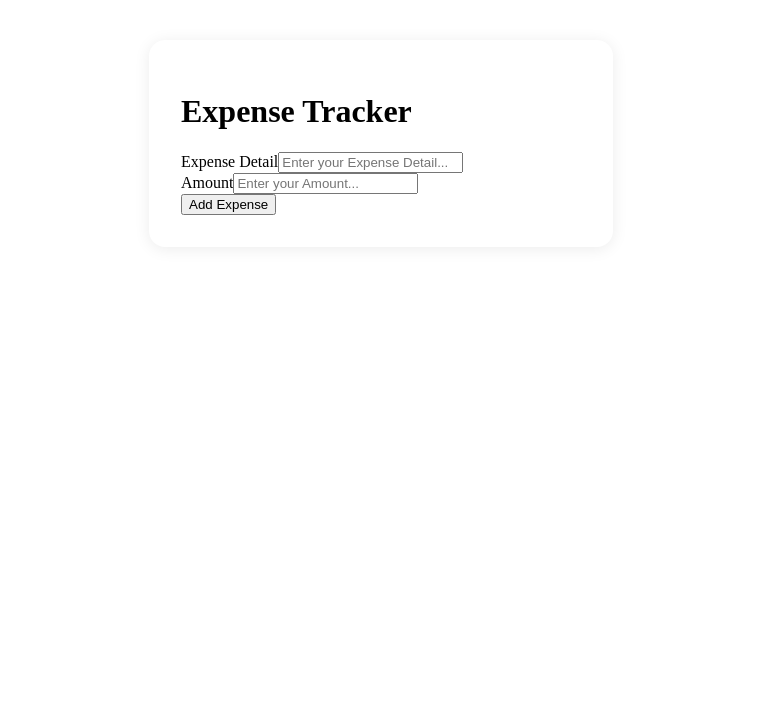
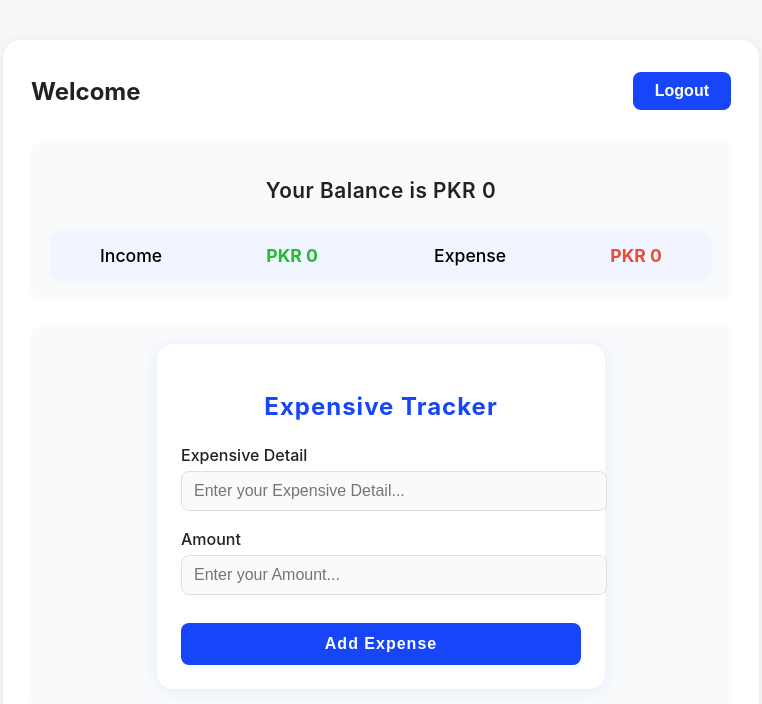
Before and after one commit to Mohsin563/FinalProject, a React (Vite) app: page / in a window 1280 px wide. Shown: the top 704 px of the page, without its empty margins (259-1021 px from the left). Built offline with nearby package versions, Linux system fonts and the light colour scheme.

Commit message:
Home , expensive table and details done

```diff
--- a/src/App.jsx
+++ b/src/App.jsx
@@ -5,12 +5,15 @@ import viteLogo from '/vite.svg'
 import Login from './pages/Login'
 import Signup from './pages/Signup'
 import ExpensiveForm from './pages/ExpensiveForm'
+import ExpensiveDetails from './pages/ExpensiveDetails'
+import ExpenseTable from './pages/ExpensiveTable'
+import Home from './pages/Home'
 function App() {
 
 
   return (
     <>
-      <ExpensiveForm/>
+      <Home/>
     </>
   )
 }
--- /dev/null
+++ b/src/pages/ExpensiveDetails.css
@@ -0,0 +1,36 @@
+.details-balance {
+  font-size: 1.3rem;
+  font-weight: 600;
+  color: #222;
+  background: #f8fafc;
+  border-radius: 10px;
+  padding: 18px 0 10px 0;
+  text-align: center;
+  margin-bottom: 18px;
+  letter-spacing: 0.5px;
+}
+
+.amounts-container {
+  display: flex;
+  justify-content: space-around;
+  align-items: center;
+  background: #f1f5ff;
+  border-radius: 10px;
+  padding: 14px 0;
+  font-size: 1.1rem;
+  font-weight: 500;
+  box-shadow: 0 1px 4px rgba(23,70,250,0.04);
+}
+
+.income-amount {
+  color: #22bb33;
+  font-weight: 700;
+  margin-left: 6px;
+  margin-right: 18px;
+}
+
+.expense-amount {
+  color: #e74c3c;
+  font-weight: 700;
+  margin-left: 6px;
+}
--- /dev/null
+++ b/src/pages/ExpensiveDetails.jsx
@@ -0,0 +1,21 @@
+import React from 'react'
+import './ExpensiveDetails.css';
+
+function ExpensiveDetails({ incomeAmt, expenseAmt }) {
+    return (
+        <div>
+            <div className="details-balance">
+                Your Balance is PKR {incomeAmt - expenseAmt}
+            </div>
+            {/* Show Income & Expense amount */}
+            <div className="amounts-container">
+                Income
+                <span className="income-amount">PKR {incomeAmt}</span>
+                Expense
+                <span className="expense-amount">PKR {expenseAmt}</span>
+            </div>
+        </div>
+    )
+}
+
+export default ExpensiveDetails
--- /dev/null
+++ b/src/pages/ExpensiveForm.css
@@ -0,0 +1,66 @@
+.expense-form-container {
+  background: #fff;
+  border-radius: 16px;
+  box-shadow: 0 2px 16px rgba(23,70,250,0.08);
+  padding: 32px 24px 24px 24px;
+  max-width: 400px;
+  margin: 0 auto;
+}
+
+.expense-form-container h1 {
+  text-align: center;
+  font-size: 1.5rem;
+  font-weight: 700;
+  margin-bottom: 24px;
+  color: #1746fa;
+  letter-spacing: 1px;
+}
+
+.expense-form {
+  display: flex;
+  flex-direction: column;
+  gap: 18px;
+}
+
+.expense-form label {
+  font-weight: 500;
+  margin-bottom: 6px;
+  color: #222;
+  display: block;
+}
+
+.expense-form input[type="text"],
+.expense-form input[type="number"] {
+  width: 100%;
+  padding: 10px 12px;
+  border-radius: 8px;
+  border: 1px solid #e0e0e0;
+  font-size: 16px;
+  background: #f8fafc;
+  transition: border 0.2s;
+}
+
+.expense-form input[type="text"]:focus,
+.expense-form input[type="number"]:focus {
+  border: 1.5px solid #1746fa;
+  outline: none;
+  background: #fff;
+}
+
+.expense-form button[type="submit"] {
+  background: #1746fa;
+  color: #fff;
+  font-weight: 700;
+  border: none;
+  border-radius: 8px;
+  padding: 12px 0;
+  font-size: 16px;
+  cursor: pointer;
+  margin-top: 10px;
+  transition: background 0.2s;
+  letter-spacing: 1px;
+}
+
+.expense-form button[type="submit"]:hover {
+  background: #0e2fa0;
+}
--- a/src/pages/ExpensiveForm.jsx
+++ b/src/pages/ExpensiveForm.jsx
@@ -1,7 +1,7 @@
 import React, { useState } from 'react'
+import './ExpensiveForm.css';
 
-
-function ExpenseForm({ addTransaction }) {
+function ExpensiveForm({ addTransaction }) {
 
     const [expenseInfo, setExpenseInfo] = useState({
         amount: '',
@@ -19,7 +19,6 @@ function ExpenseForm({ addTransaction }) {
         e.preventDefault();
         const { amount, text } = expenseInfo;
         if (!amount || !text) {
-
             return;
         }
         addTransaction(expenseInfo);
@@ -27,16 +26,16 @@ function ExpenseForm({ addTransaction }) {
     }
 
     return (
-        <div className='container'>
-            <h1>Expense Tracker</h1>
-            <form onSubmit={addExpenses}>
+        <div className='expense-form-container'>
+            <h1>Expensive Tracker</h1>
+            <form className="expense-form" onSubmit={addExpenses}>
                 <div>
-                    <label htmlFor='text'>Expense Detail</label>
+                    <label htmlFor='text'>Expensive Detail</label>
                     <input
                         onChange={handleChange}
                         type='text'
                         name='text'
-                        placeholder='Enter your Expense Detail...'
+                        placeholder='Enter your Expensive Detail...'
                         value={expenseInfo.text}
                     />
                 </div>
@@ -56,4 +55,4 @@ function ExpenseForm({ addTransaction }) {
     )
 }
 
-export default ExpenseForm
+export default ExpensiveForm
--- /dev/null
+++ b/src/pages/ExpensiveTable.jsx
@@ -0,0 +1,22 @@
+import React from 'react';
+
+const ExpensiveTable = ({ expenses, deleteExpens }) => {
+
+    return (
+        <div className="expense-list">
+            {expenses.map((expense, index) => (
+                <div key={index} className="expense-item">
+                    <button className="delete-button" onClick={() =>
+                        deleteExpens(expense._id)}>X</button>
+                    <div className="expense-description">{expense.text}</div>
+                    <div
+                        className="expense-amount"
+                        style={{ color: expense.amount > 0 ? '#27ae60' : '#c0392b' }}
+                    >PKR {expense.amount}</div>
+                </div>
+            ))}
+        </div>
+    );
+};
+
+export default ExpensiveTable;
--- /dev/null
+++ b/src/pages/Home.css
@@ -0,0 +1,64 @@
+body {
+  background: #f6f8fa;
+  font-family: 'Inter', Arial, sans-serif;
+}
+
+.home-container {
+  max-width: 700px;
+  margin: 40px auto;
+  background: #fff;
+  border-radius: 18px;
+  box-shadow: 0 2px 16px rgba(0,0,0,0.08);
+  padding: 32px 28px 28px 28px;
+}
+
+.user-section {
+  display: flex;
+  justify-content: space-between;
+  align-items: center;
+  margin-bottom: 32px;
+}
+
+.user-section h1 {
+  font-size: 1.5rem;
+  font-weight: 700;
+  color: #222;
+  margin: 0;
+}
+
+.user-section button {
+  background: #1746fa;
+  color: #fff;
+  border: none;
+  border-radius: 8px;
+  padding: 10px 22px;
+  font-size: 1rem;
+  font-weight: 600;
+  cursor: pointer;
+  transition: background 0.2s;
+}
+
+.user-section button:hover {
+  background: #0e2fa0;
+}
+
+/* Example styles for ExpensiveDetails, ExpensiveForm, ExpensiveTable containers */
+.expensive-details,
+.expensive-form,
+.expensive-table {
+  margin-bottom: 28px;
+  background: #f8fafc;
+  border-radius: 12px;
+  padding: 18px 20px;
+  box-shadow: 0 1px 4px rgba(23,70,250,0.04);
+}
+
+/* Responsive */
+@media (max-width: 800px) {
+  .home-container {
+    padding: 18px 6px;
+  }
+  .user-section h1 {
+    font-size: 1.1rem;
+  }
+}
--- /dev/null
+++ b/src/pages/Home.jsx
@@ -0,0 +1,67 @@
+import React, { useEffect, useState } from 'react'
+import { useNavigate } from 'react-router-dom';
+import { ToastContainer } from 'react-toastify';
+import ExpensiveTable from './ExpensiveTable';
+import ExpensiveDetails from './ExpensiveDetails';
+import ExpensiveForm from './ExpensiveForm';
+import './Home.css';
+
+function Home() {
+    const [loggedInUser, setLoggedInUser] = useState('');
+    const [expenses, setExpenses] = useState([]);
+    const [incomeAmt, setIncomeAmt] = useState(0);
+    const [expenseAmt, setExpenseAmt] = useState(0);
+
+
+
+    const handleLogout = () => {
+
+    }
+    useEffect(() => {
+        const amounts = expenses.map(item => item.amount);
+        const income = amounts.filter(item => item > 0)
+            .reduce((acc, item) => (acc += item), 0);
+        const exp = amounts.filter(item => item < 0)
+            .reduce((acc, item) => (acc += item), 0) * -1;
+        setIncomeAmt(income);
+        setExpenseAmt(exp);
+    }, [expenses])
+
+    const deleteExpens = () => {
+          }
+
+    const fetchExpenses = () => {
+
+    }
+
+
+
+    const addTransaction =  () => {
+
+    }
+
+    useEffect(() => {
+        fetchExpenses()
+    }, [])
+
+   return (
+  <div className="home-container">
+    <div className='user-section'>
+      <h1>Welcome {loggedInUser}</h1>
+      <button onClick={handleLogout}>Logout</button>
+    </div>
+    <div className="expensive-details">
+      <ExpensiveDetails incomeAmt={incomeAmt} expenseAmt={expenseAmt} />
+    </div>
+    <div className="expensive-form">
+      <ExpensiveForm addTransaction={addTransaction} />
+    </div>
+    <div className="expensive-table">
+      <ExpensiveTable expenses={expenses} deleteExpens={deleteExpens} />
+    </div>
+    <ToastContainer />
+  </div>
+)
+}
+
+export default Home
```
